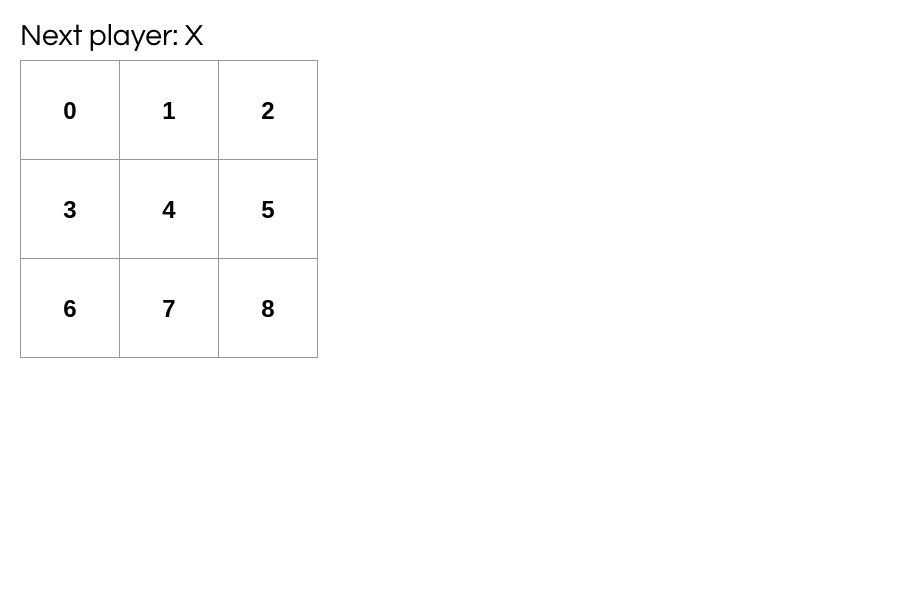
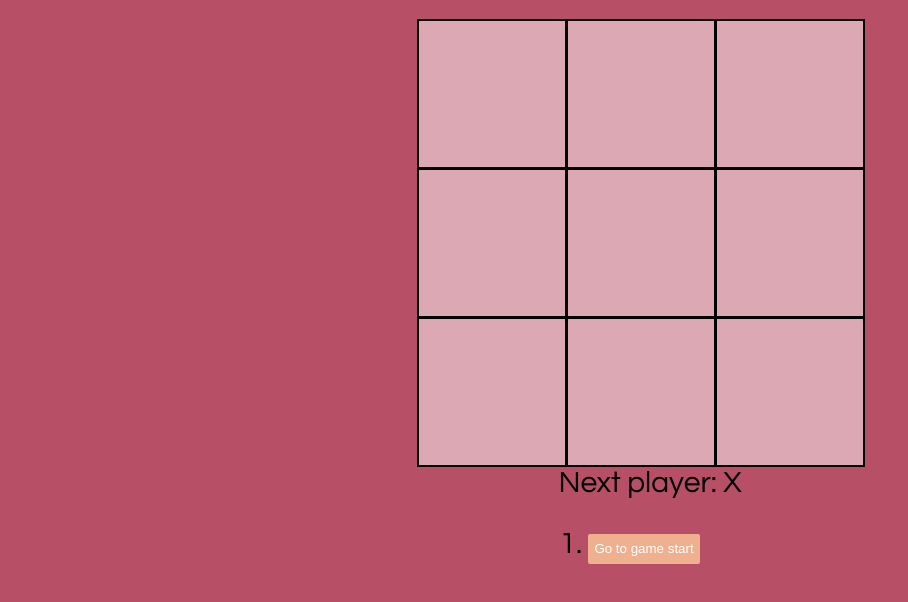
Before and after one commit to aminahthedev/tic-tac-toe-react, a React app: page / in a window 1280 px wide. Shown: the whole page, without its empty margins (0-908 px from the left). Built offline with nearby package versions, Linux system fonts and the light colour scheme.

Commit message:
Finished the tic tac toe game and added more styling

```diff
--- a/src/index.css
+++ b/src/index.css
@@ -1,10 +1,19 @@
 body {
   font: 30px "Century Gothic", Futura, sans-serif;
   margin: 20px;
+  background-color: #B75066;
 }
 
 ol, ul {
   padding-left: 30px;
+}
+
+button:not(.square) {
+  height: 30px;
+  background-color: #EFB08F;
+  border: none;
+  border-radius: 2px;
+  color: #FFFFFF;
 }
 
 .board-row:after {
@@ -18,18 +27,18 @@
 }
 
 .square {
-  background: #fff;
-  border: 1px solid #999;
+  background: rgba(255, 255, 255, 0.5);
+  border: 2px solid #000;
   float: left;
-  font-size: 24px;
+  font-size: 90px;
   font-weight: bold;
-  line-height: 100px;
-  height: 100px;
+  line-height: 150px;
+  height: 150px;
   margin-right: -1px;
   margin-top: -1px;
   padding: 0;
   text-align: center;
-  width: 100px;
+  width: 150px;
 }
 
 .square:focus {
@@ -42,7 +51,9 @@
 
 .game {
   display: flex;
-  flex-direction: row;
+  flex-direction: column;
+  justify-content: space-around;
+  align-items: center;
 }
 
 .game-info {
--- a/src/index.js
+++ b/src/index.js
@@ -2,36 +2,46 @@
 import ReactDOM from 'react-dom';
 import './index.css';
 
+
 //We've created an individual square of the board and it will be a button
-class Square extends React.Component {
-  constructor(props) {
-    super(props); //super needs to be called when defining the constructor of a subclass
-    this.state = {
-      value: null
-    };
-  }
-  render() {
-    return (
-      <button className="square" onClick={() => //Arrow function syntax, helps define a function (shorter functions). The function being passed here is as onClick prop
-      alert('click')}>
-        {this.props.value}
-      </button>
-    );
-  }
+//This was changed into a functional component from a class; they're easier to write and React
+//will optimize them more in the future
+function Square(props) {
+  return (
+    <button className="square" onClick={props.onClick}>
+      {props.value}
+    </button>
+  );
 }
+
+//!!!!!!!PREVIOUS CLASS FOR SQUARE!!!!!!
+// class Square extends React.Component {
+//   render() {
+//     return (
+//       <button className="square" onClick={() => //Arrow function syntax, helps define a function (shorter functions). The function being passed here is as onClick prop
+//       this.props.onClick()}>
+//         {this.props.value}
+//       </button>
+//     ); //when this.setState is called, an update to the component is scheduled, causing React to merge in the passed state update and rerender the component along with its descendants
+//   }
+// }
 
 //This is the board and it calls on the individual buttons, as well as renders them into a grid-like board
 class Board extends React.Component {
   renderSquare(i) {
-    return <Square value={i} />; //value is a prop
+    return (
+    <Square
+      value={this.props.squares[i]}
+      onClick={() => this.props.onClick(i)}
+  /> //value is a prop; added parens so JS doesn't insert a semicolon after return and break code
+  //and two props are now being passed: value and onClick (onClick can be called by Square)
+    );
   }
 
+
   render() {
-    const status = 'Next player: X';
-
     return (
       <div>
-        <div className="status">{status}</div>
         <div className="board-row">
           {this.renderSquare(0)}
           {this.renderSquare(1)}
@@ -54,20 +64,83 @@
 
 //This class includes code that allows us to play a game composed of the board, which is composed of the individual squares
 class Game extends React.Component {
+  constructor() {
+    super();
+    this.state = {
+      history: [{
+        squares: Array(9).fill(null),
+      }],
+      stepNumber: 0,
+      xIsNext: true,
+    };
+  }
+
+  handleClick(i) {
+    const history = this.state.history.slice(0,
+    this.state.stepNumber + 1);
+    const current = history[history.length - 1];
+    const squares = current.squares.slice(); //slice copies the squares array instead of mutating the existing array; immutability increases component and application performance
+    if (calculateWinner(squares) || squares[i]) {
+      return;
+    }
+    squares[i] = this.state.xIsNext ? 'X' : 'O';
+    this.setState({
+      history: history.concat([{
+      squares: squares,
+      }]),
+      stepNumber: history.length,
+      xIsNext: !this.state.xIsNext,
+    });
+  }
+
+  jumpTo(step) {
+    this.setState({
+      stepNumber: step,
+      xIsNext: (step % 2) === 0,
+    });
+  }
+
   render() {
+    const history = this.state.history;
+    const current = history[this.state.stepNumber];
+    const winner = calculateWinner(current.squares);
+
+    const moves = history.map((step, move) => {
+      const desc = move ?
+        'Go to move #' + move :
+        'Go to game start';
+      return (
+        <li key={move}>
+          <button onClick={() => this.jumpTo(move)}>{desc}</button>
+        </li>
+      );
+    });
+
+    let status;
+    if (winner) {
+      status = 'Winner: ' + winner;
+    } else {
+      status = 'Next player: ' + (this.state.xIsNext ? 'X' : 'O');
+    }
+
     return (
       <div className="game">
         <div className="game-board">
-          <Board />
+          <Board
+            squares={current.squares}
+            onClick={(i) => this.handleClick(i)}
+          />
+
         </div>
         <div className="game-info">
-          <div>{/* status */}</div>
-          <ol>{/* TODO */}</ol>
+          <div>{status}</div>
+          <ol>{moves}</ol>
         </div>
       </div>
     );
   }
 }
+
 
 // ========================================
 
@@ -75,3 +148,25 @@
   <Game />,
   document.getElementById('root')
 );
+
+//Helper function
+
+function calculateWinner(squares) {
+  const lines = [
+    [0, 1, 2],
+    [3, 4, 5],
+    [6, 7, 8],
+    [0, 3, 6],
+    [1, 4, 7],
+    [2, 5, 8],
+    [0, 4, 8],
+    [2, 4, 6],
+  ];
+  for (let i = 0; i < lines.length; i++) {
+    const [a, b, c] = lines[i];
+    if (squares[a] && squares[a] === squares[b] && squares[a] === squares[c]) {
+      return squares[a];
+    }
+  }
+  return null;
+}
```
